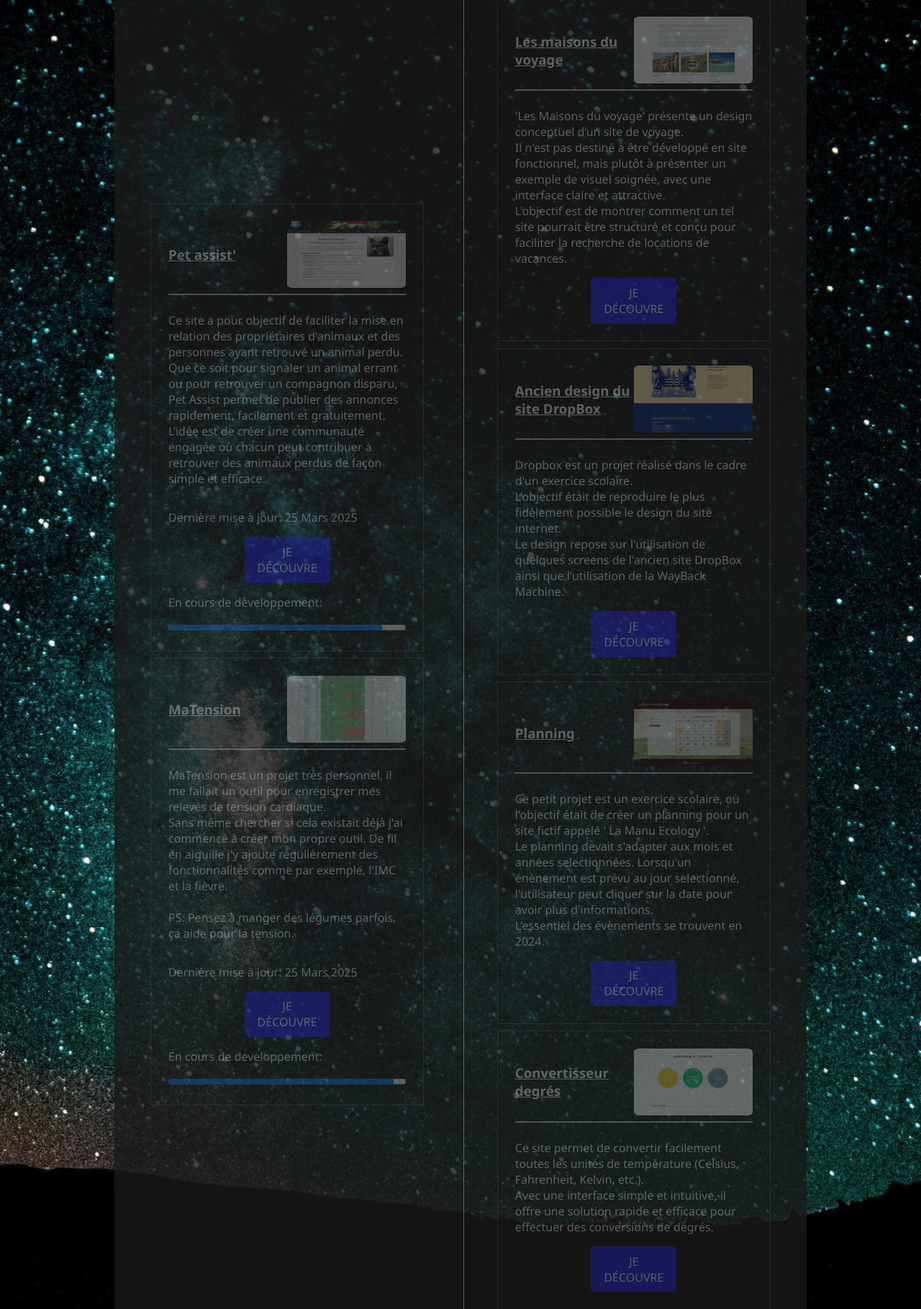
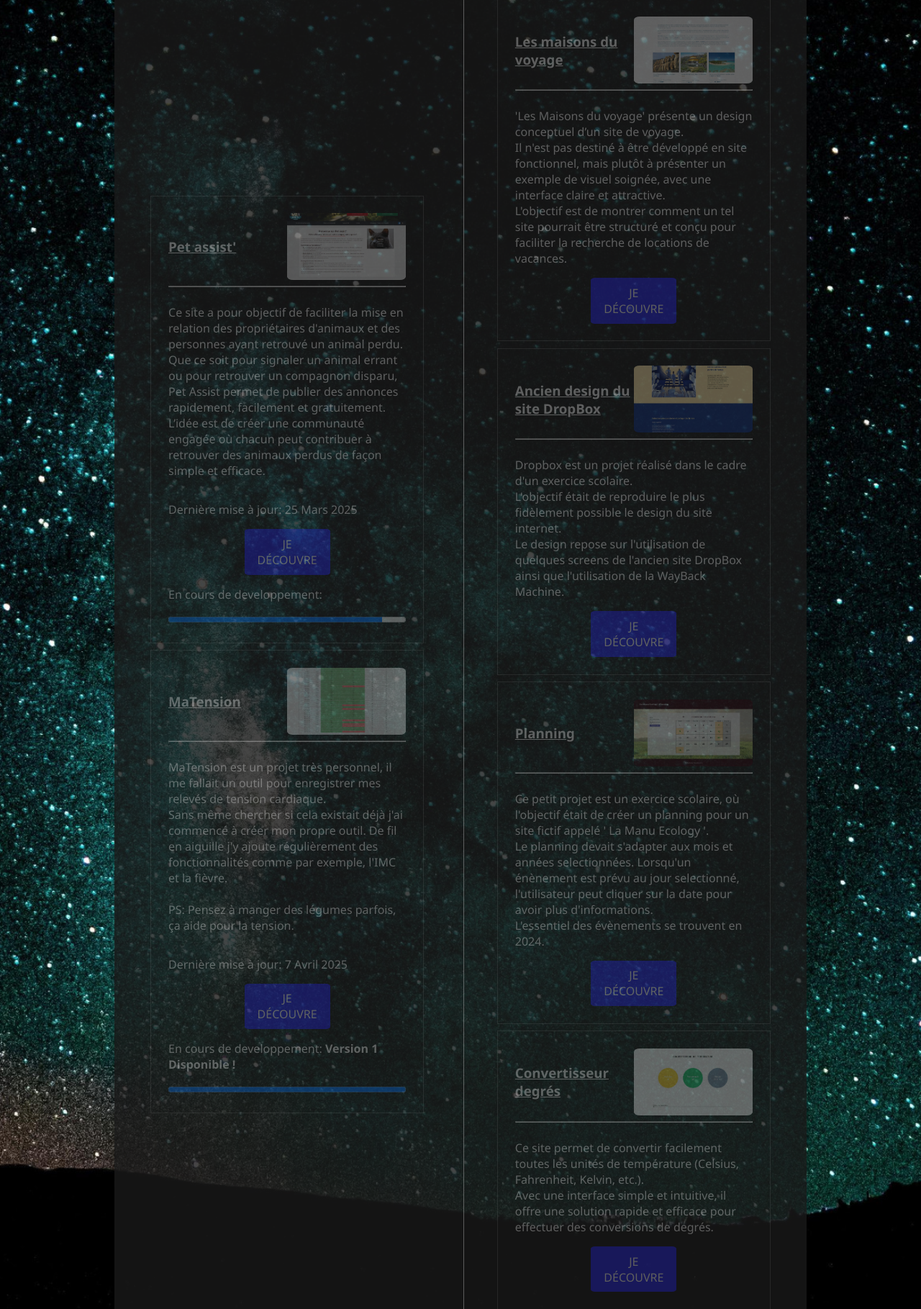
Before and after one commit to ThibautG60/VPS, a PHP site: page / in a window 1280 px wide. Shown: the part 617-2436 px from the top of the page at 72% size. Run offline with PHP 8.4, Linux system fonts and the light colour scheme; data that the repository does not hold is empty.

Commit message:
V1 Ma-tension

```diff
--- a/code/views/acceuil.php
+++ b/code/views/acceuil.php
@@ -68,10 +68,10 @@
                                 Sans même chercher si cela existait déjà j'ai commencé à créer mon propre outil. De fil
                                 en aiguille j'y ajoute régulièrement des fonctionnalités comme par exemple, l'IMC et la fièvre. <br><br>
                                 PS: Pensez à manger des légumes parfois, ça aide pour la tension.</p>
-                            <p>Dernière mise à jour: 25 Mars 2025</p>
+                            <p>Dernière mise à jour: 7 Avril 2025</p>
                             <a href="http://ma-tension.fr">Je découvre</a>
-                            <p>En cours de developpement:</p>
-                            <progress id="progress" value="95" max="100"> </progress>
+                            <p>En cours de developpement: <strong>Version 1 Disponible !</strong></p>
+                            <progress id="progress" value="100" max="100"> </progress>
                         </div>
                     </div>
                     <div class="linkBox" id="lineBetweenBox">
```
